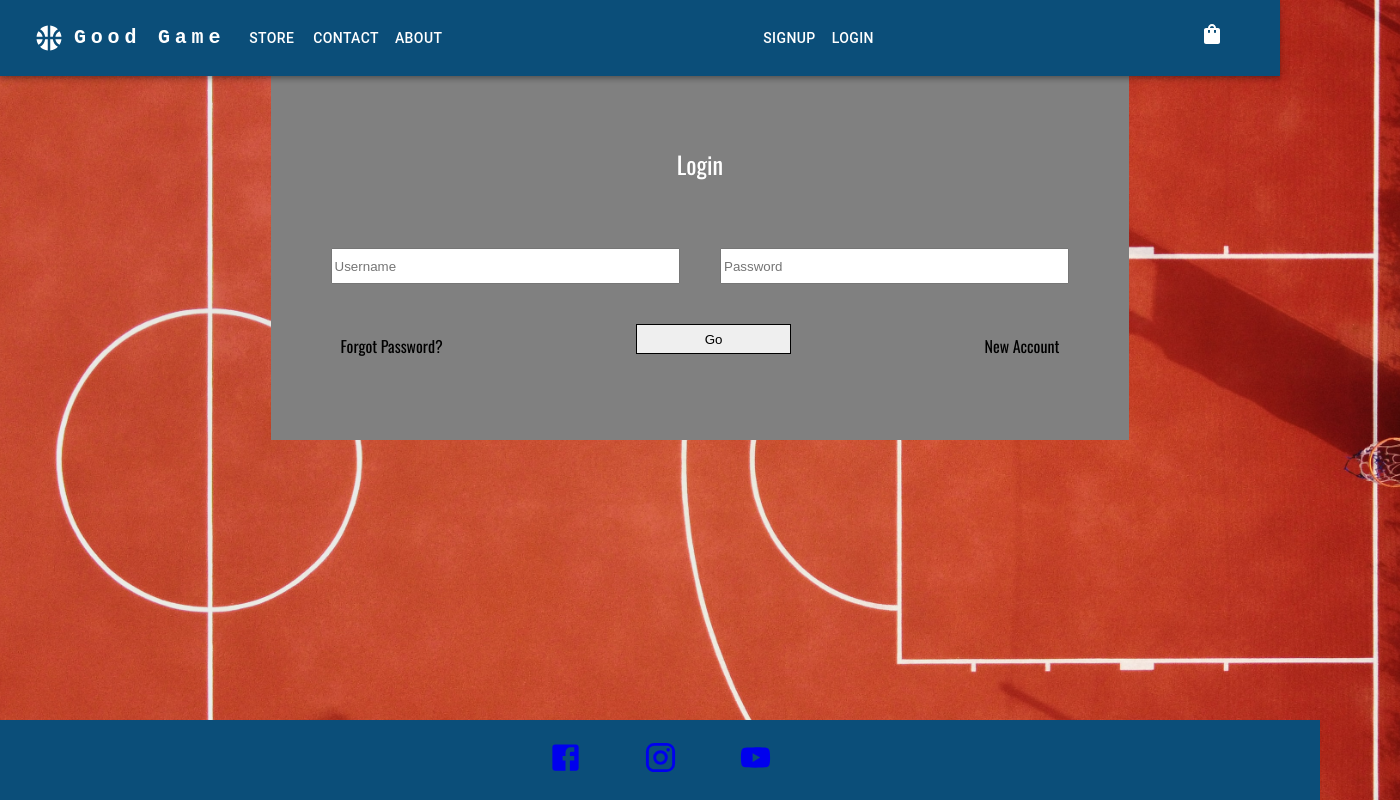
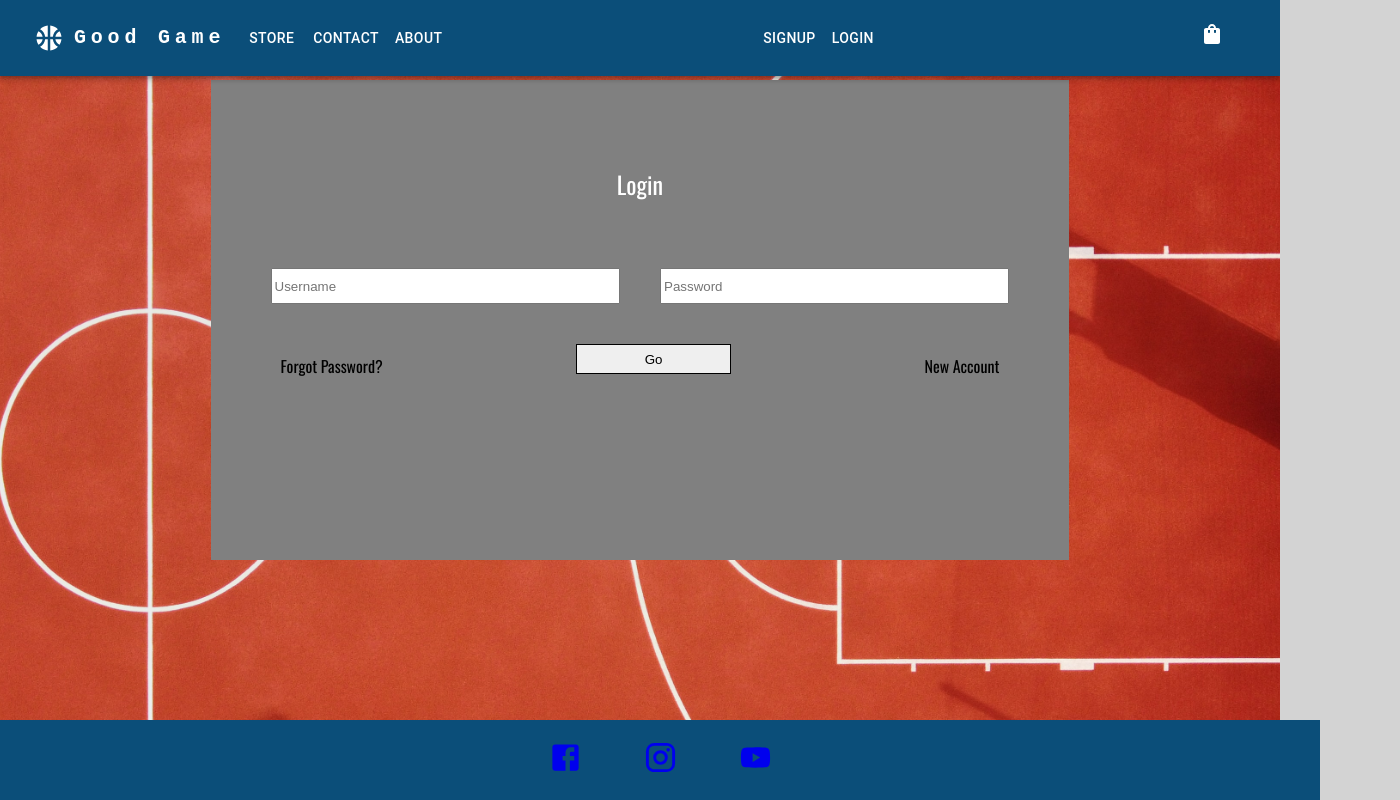
Before and after one commit to TechWithRyan/vite-shop, a React (Vite) app: page /Login in a window 1280 px wide. Shown: the top 800 px of the page, 1400 px wide, since content can reach past the window. Built offline with nearby package versions, Linux system fonts and the light colour scheme.

Commit message:
working on cart page

```diff
--- a/src/App.css
+++ b/src/App.css
@@ -5,7 +5,7 @@
 
 .cart-wrapper{
     padding: 10px;
-    width: 900px;
+    width: 100%;
     background-color: grey;
     margin: 0 auto;
 }
@@ -19,13 +19,13 @@
 
 .cart-item{
     display: flex;
-    width: auto;
+    width: 100%;
     height: auto;
     background-color: rgba(94, 91, 91, 0.856);
 }
 
 .cart-thumbnail{
-    width: 100%;
+    width: 30%;
     height: auto;
 }
 .cart-product{
@@ -47,15 +47,17 @@
 
 .main-container{
     display: flex;
+    width: 100%;
 }
 
 .cart-thumbnail img{
     margin: 0 auto;
-    overflow: hidden;
     align-items: center;
     justify-content: center;
-    width: 100%;
-    height: 100%;
+    width: auto;
+    height: auto;
+    object-fit: cover;
+    max-width: 170px;
 }
 
 .main-header{
--- a/src/component/Login.jsx
+++ b/src/component/Login.jsx
@@ -20,13 +20,13 @@ const Input = styled.input`
 const Wrapper = styled.div`
   padding: 40px;
   background-color: gray;
-  height: 300px;
+  height: 50%;
   margin: 0 auto;
-
+  margin-top: 20px;
 `;
 
 const Container = styled.div`
-  width: 100vw;
+
   height: 100vh;
   background-size: cover;
   display: flex;
--- a/src/component/Signup.jsx
+++ b/src/component/Signup.jsx
@@ -21,17 +21,17 @@ const Input = styled.input`
     `;
 
 const Wrapper = styled.div`
-  width: 40%;
+  width: 100%;
   padding: 20px;
   background-color: gray;
   margin-top: 40px;
-  height: 50%;
+  height: 70%;
 
 `;
 
 const Container = styled.div`
-  width: 100vw;
-  height: 100vh;
+  width: 100%;
+  height: 100%;
   background-size: cover;
   display: flex;
   align-item: center;
```
